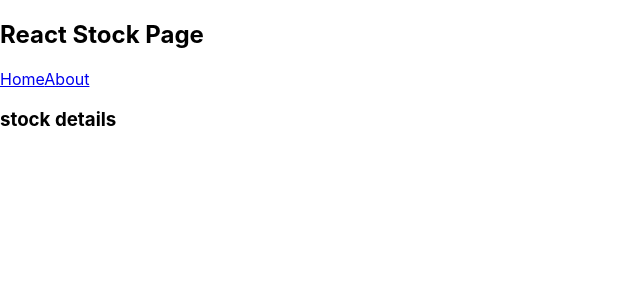
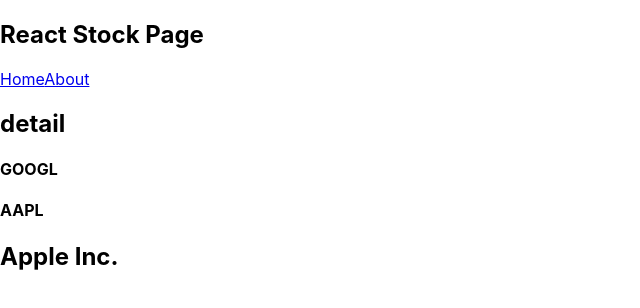
Before and after one commit to wlnston1/stock_page_react, a React (Create React App) app: page /stocks/AAPL in a window 1280 px wide. Shown: the top 308 px of the page, without its empty margins (0-640 px from the left). Built offline with nearby package versions, Linux system fonts and the light colour scheme.

Commit message:
added working detail rendering

```diff
--- a/src/components/StockDetail/index.js
+++ b/src/components/StockDetail/index.js
@@ -1,11 +1,24 @@
 import React from "react";
-
+import { useParams } from "react-router-dom";
+import data from '../../data.json';
 
 function StockDetail(props)
 {
+    const {id} = useParams();
+    console.log(data.stocks);
+
     return (
         <div>
-            <h3> stock details </h3>
+            <h2> detail </h2>
+            <h4> {data.stocks[2].symbol} </h4>
+            <h4> {id} </h4>
+            <div>
+            {data.stocks.map(stock => {
+                if (stock.symbol === id)
+                    return <h2> {stock.name} </h2>
+                // why if statement not render
+            })}
+            </div>
         </div>
     )
 }
```
